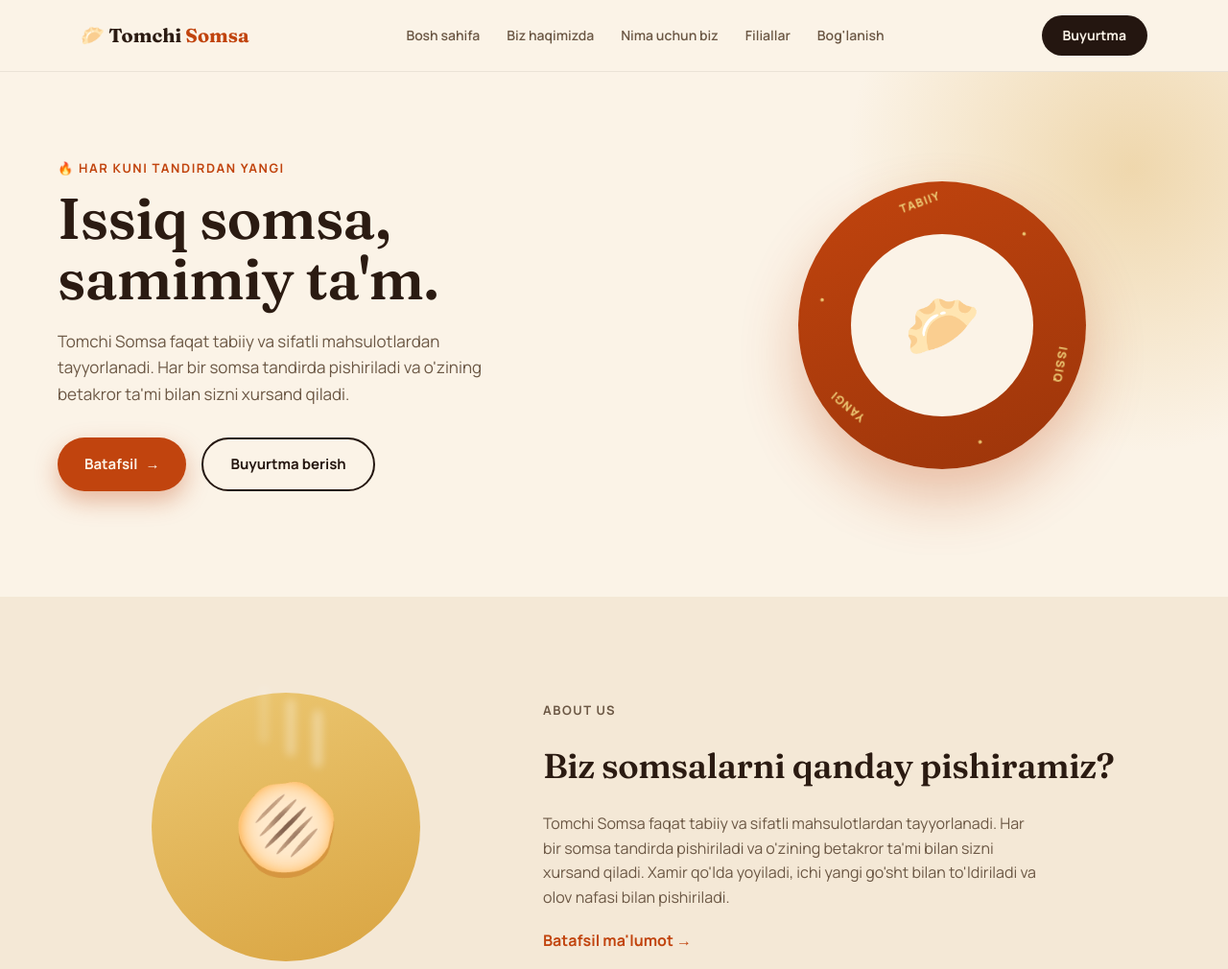
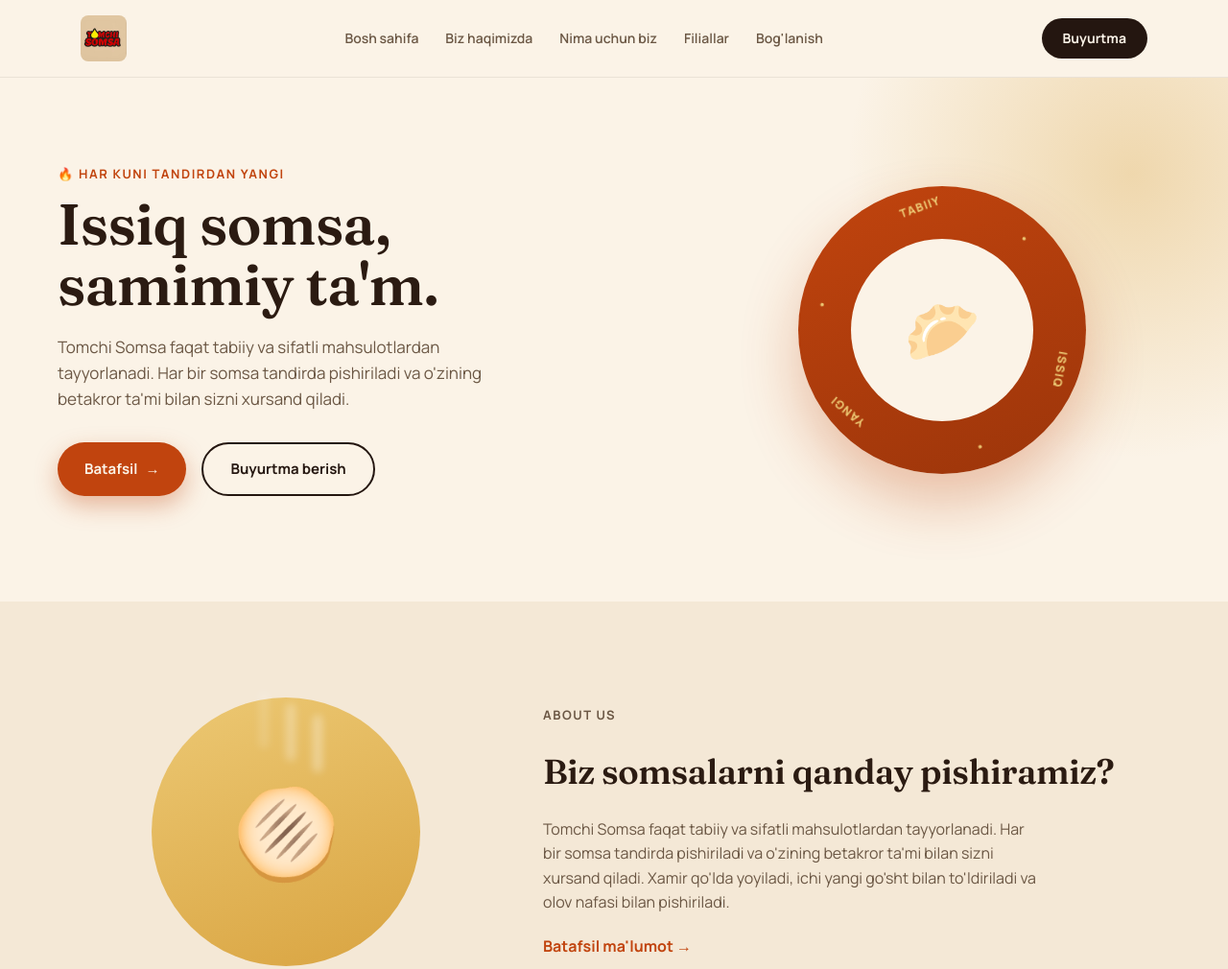
Before and after one commit to maxmudovak531-rgb/tomchi.clone, a plain HTML site: page index.html in a window 1280 px wide. Shown: the top 1010 px of the page at 96% size. Drawn offline with Linux system fonts and the light colour scheme.

Commit message:
Add files via upload

```diff
--- a/index.html
+++ b/index.html
@@ -12,7 +12,7 @@
 
 <nav>
   <div class="nav-inner">
-    <div class="logo">🥟 Tomchi <span>Somsa</span></div>
+    <a href="#home" class="logo"><img src="logo.jpg" alt="Tomchi Somsa"></a>
     <button class="nav-toggle" id="navToggle" aria-label="Menyuni ochish">☰</button>
     <ul class="nav-links" id="navLinks">
       <li><a href="#home">Bosh sahifa</a></li>
@@ -118,7 +118,7 @@
 <footer id="contact" id="filiallar">
   <div class="footer-inner">
     <div class="footer-col footer-brand">
-      <div class="logo">🥟 Tomchi <span>Somsa</span></div>
+      <div class="logo footer-logo"><img src="logo.jpg" alt="Tomchi Somsa"></div>
       <p>Har kuni issiq va mazali tandir somsalari. Sifat va ta'm — bizning ustuvorligimiz.</p>
     </div>
     <div class="footer-col">
--- a/style.css
+++ b/style.css
@@ -89,13 +89,21 @@ nav {
 }
 
 .logo {
-  font-family: var(--font-display);
-  font-size: 20px;
-  font-weight: 700;
+  display: flex;
+  align-items: center;
   white-space: nowrap;
 }
 
+.logo img {
+  height: 48px;
+  width: auto;
+  display: block;
+  border-radius: 8px;
+}
+
 .logo span { color: var(--ember); }
+
+.footer-logo img { height: 44px; margin-bottom: 4px; }
 
 .nav-links {
   display: flex;
```
Also changed, not shown: logo.jpg (added).
